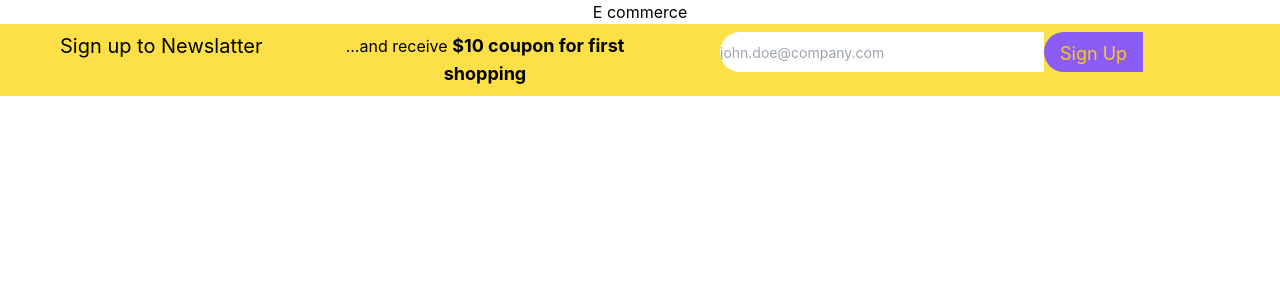
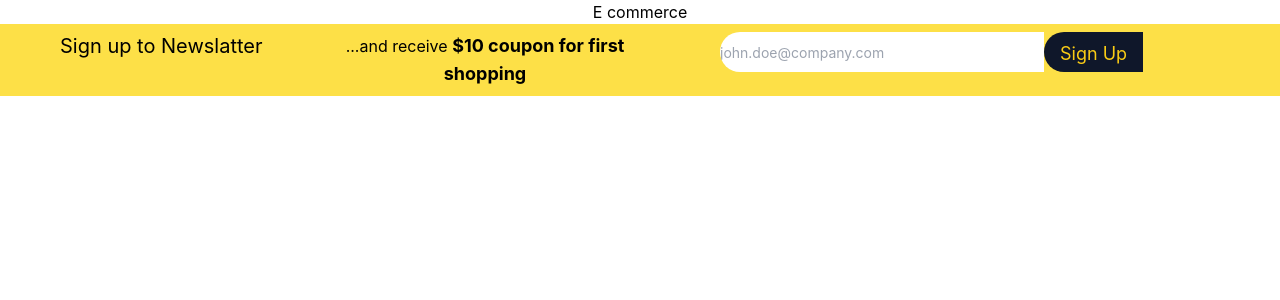
Before and after one commit to shivii011/e-commerce-website, a React (Create React App) app: page / in a window 1280 px wide. Shown: the top 300 px of the page. Built offline with nearby package versions, Linux system fonts and the light colour scheme.

Commit message:
[sk]-updating bg color

```diff
--- a/src/components/Newslatter.js
+++ b/src/components/Newslatter.js
@@ -8,7 +8,7 @@ function Newslatter() {
                 <div className='col-span-2'>...and receive <strong className=' text-lg'>$10 coupon for first shopping</strong></div></div>
 
             <div className='flex col-span-4'>  <input type="email" id="email" class=" w-3/5 h-10 rounded-r-xl rounded-full text-gray-900 text-sm  focus:ring-blue-500 focus:border-blue-500 block " placeholder="john.doe@company.com" required />
-                <Button className={'px-1 py-0 h-10 rounded-r-2xl rounded-full border-none bg-slate-900 text-yellow-400 hover:text-slate-900'} value='Sign Up' />
+                <Button className={'bg-slate-900 px-1 py-0 h-10 rounded-r-2xl rounded-full border-none  text-yellow-400 hover:text-slate-900'} value='Sign Up' />
             </div>
         </div>
     )
--- a/src/components/shared/Button.js
+++ b/src/components/shared/Button.js
@@ -3,7 +3,7 @@ import React from 'react'
 function Button({value,className ,onClick=()=>{}}) {
   return (
     <div>
-        <button onClick={onClick} className={`bg-violet-500 border-2 rounded hover:border-2 hover:border-violet-600 hover:text-violet-700 hover:bg-white py-2 px-4 text-lg ${className}`}>{value}</button>
+        <button onClick={onClick} className={`bg-slate-700 border-2 rounded hover:border-2 hover:border-violet-600 hover:text-slate-900 hover:bg-white py-2 px-4 text-lg ${className}`}>{value}</button>
     </div>
   )
 }
```
